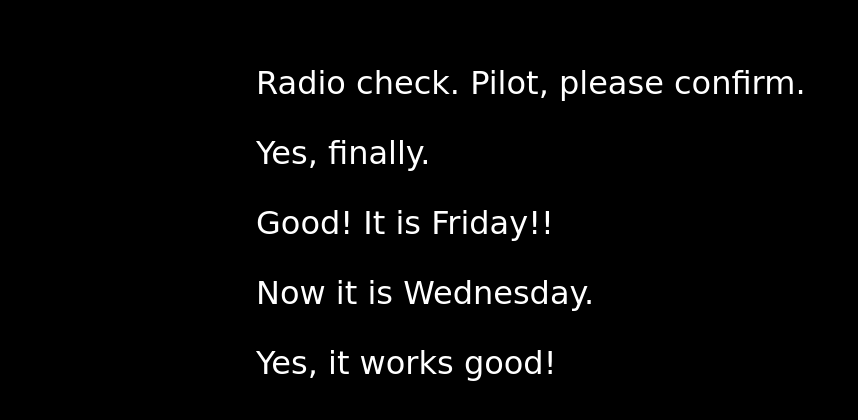
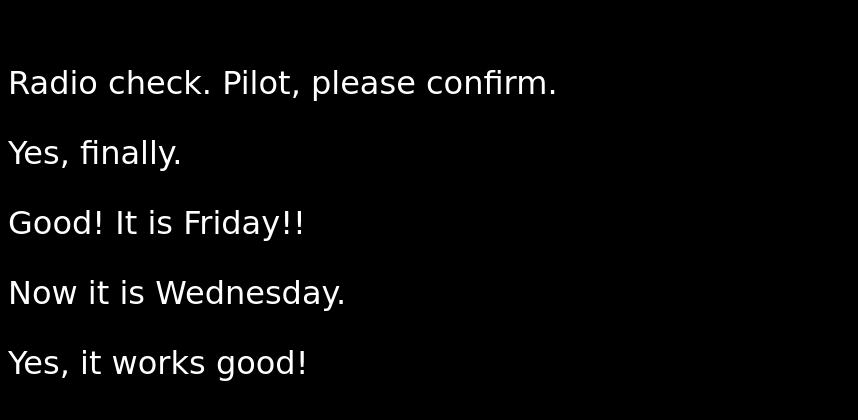
Before and after one commit to joseph10281998/communcation-log1, a plain HTML site: page index.html in a window 1280 px wide. Shown: the whole page, without its empty margins (0-858 px from the left). Drawn offline with Linux system fonts and the light colour scheme.

Commit message:
one more trial

```diff
--- a/style.css
+++ b/style.css
@@ -4,6 +4,4 @@ body {
     font-family: 'Sacramento', cursive;
     font-size: 32px;
     margin-top: 5%;
-    margin-left: 20%;
-    margin-right: 20%;
 }
```
